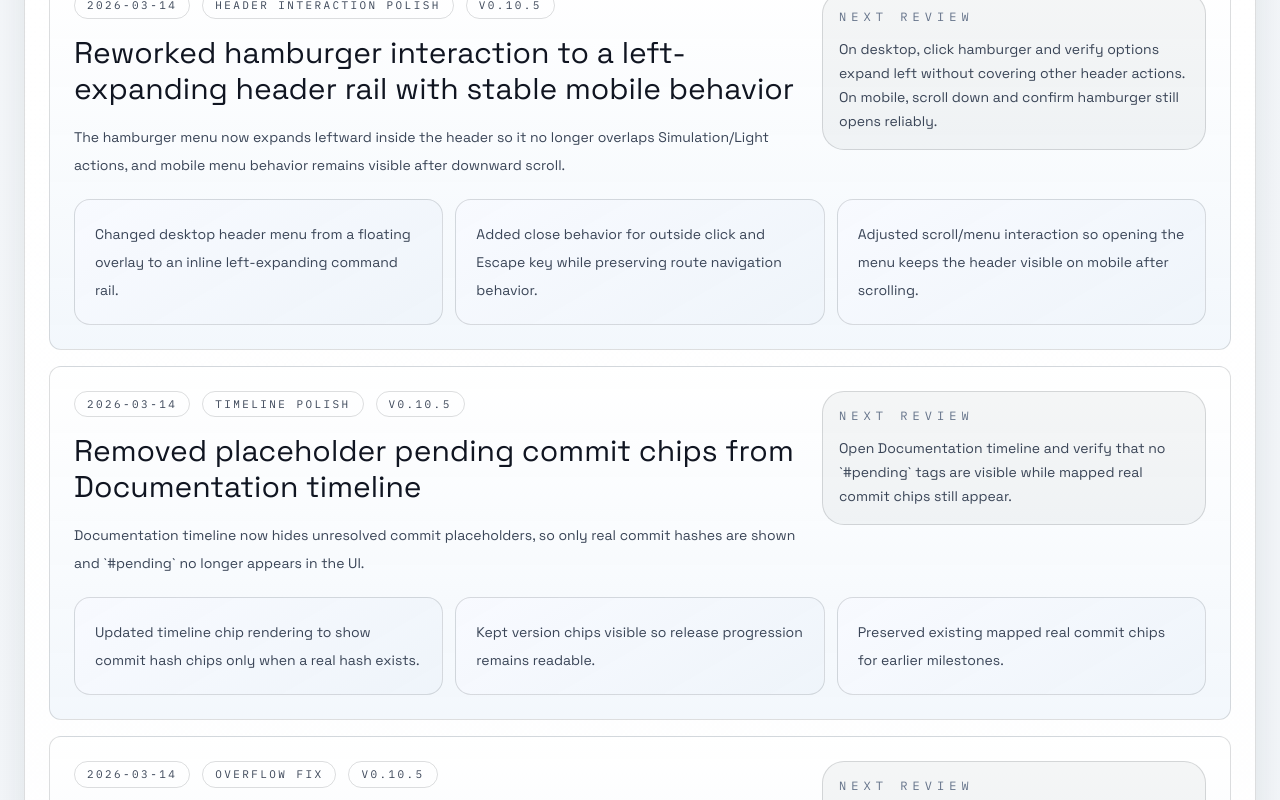
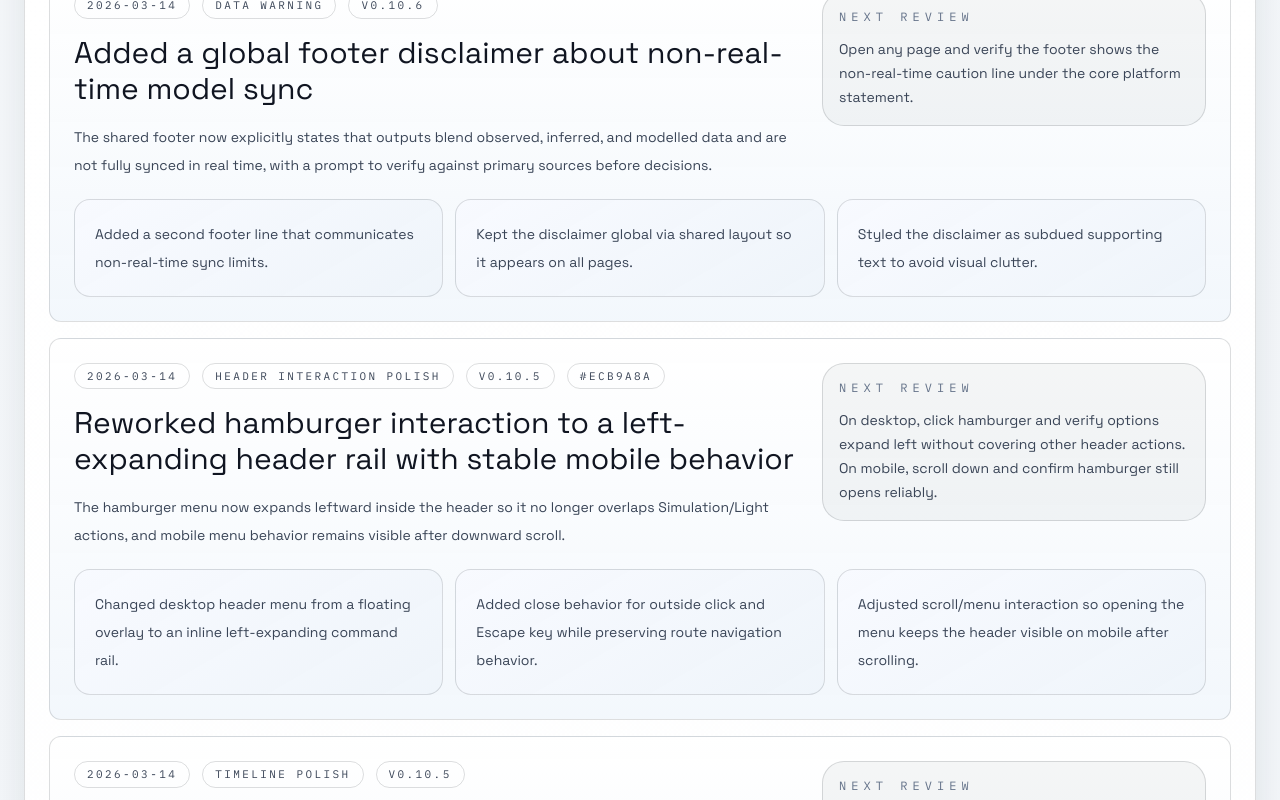
Before and after one commit to ArjunSuthar-engr/Continuumm, a React (Vite) app: page /documentation in a window 1280 px wide. Shown: the part 2360-3160 px from the top of the page. Built offline with nearby package versions, Linux system fonts and the light colour scheme; no server answers.

Commit message:
v0.10.6: add global non-real-time data disclaimer in footer

```diff
--- a/src/components/layout/SiteLayout.jsx
+++ b/src/components/layout/SiteLayout.jsx
@@ -229,10 +229,17 @@ function SiteLayout() {
 
         <footer className="site-footer">
           <div className="footer-grid">
-            <p className="footer-copy">
-              Continuumm maps structural spillover across trade, energy, and
-              strategic chokepoints.
-            </p>
+            <div className="footer-copy-block">
+              <p className="footer-copy">
+                Continuumm maps structural spillover across trade, energy, and
+                strategic chokepoints.
+              </p>
+              <p className="footer-disclaimer">
+                Model outputs blend observed, inferred, and modelled inputs and
+                are not fully synced in real time. Verify with primary sources
+                before making decisions.
+              </p>
+            </div>
             <div className="footer-nav">
               {navItems.map((item) => (
                 <NavLink
--- a/src/data/documentationEntries.js
+++ b/src/data/documentationEntries.js
@@ -5,6 +5,21 @@ export const documentationWorkflow = [
 ]
 
 export const documentationEntries = [
+  {
+    id: 'log-046',
+    date: '2026-03-14',
+    label: 'Data warning',
+    title: 'Added a global footer disclaimer about non-real-time model sync',
+    summary:
+      'The shared footer now explicitly states that outputs blend observed, inferred, and modelled data and are not fully synced in real time, with a prompt to verify against primary sources before decisions.',
+    items: [
+      'Added a second footer line that communicates non-real-time sync limits.',
+      'Kept the disclaimer global via shared layout so it appears on all pages.',
+      'Styled the disclaimer as subdued supporting text to avoid visual clutter.',
+    ],
+    review:
+      'Open any page and verify the footer shows the non-real-time caution line under the core platform statement.',
+  },
   {
     id: 'log-045',
     date: '2026-03-14',
--- a/src/index.css
+++ b/src/index.css
@@ -540,6 +540,16 @@
     color: var(--theme-text-base);
   }
 
+  .footer-copy-block {
+    @apply space-y-2;
+  }
+
+  .footer-disclaimer {
+    @apply text-xs leading-6;
+    color: var(--theme-text-faint);
+    max-width: 56rem;
+  }
+
   .footer-nav {
     @apply flex flex-wrap gap-2;
   }
--- a/src/pages/DocumentationPage.jsx
+++ b/src/pages/DocumentationPage.jsx
@@ -6,7 +6,8 @@ import {
 import { firebaseConfigured, firebaseProjectId } from '../lib/firebase'
 
 const timelineGitMetaByEntryId = {
-  'log-045': { version: 'v0.10.5', commit: 'pending' },
+  'log-046': { version: 'v0.10.6', commit: 'pending' },
+  'log-045': { version: 'v0.10.5', commit: 'ecb9a8a' },
   'log-044': { version: 'v0.10.5', commit: 'pending' },
   'log-043': { version: 'v0.10.5', commit: 'pending' },
   'log-042': { version: 'v0.10.4', commit: 'pending' },
```
